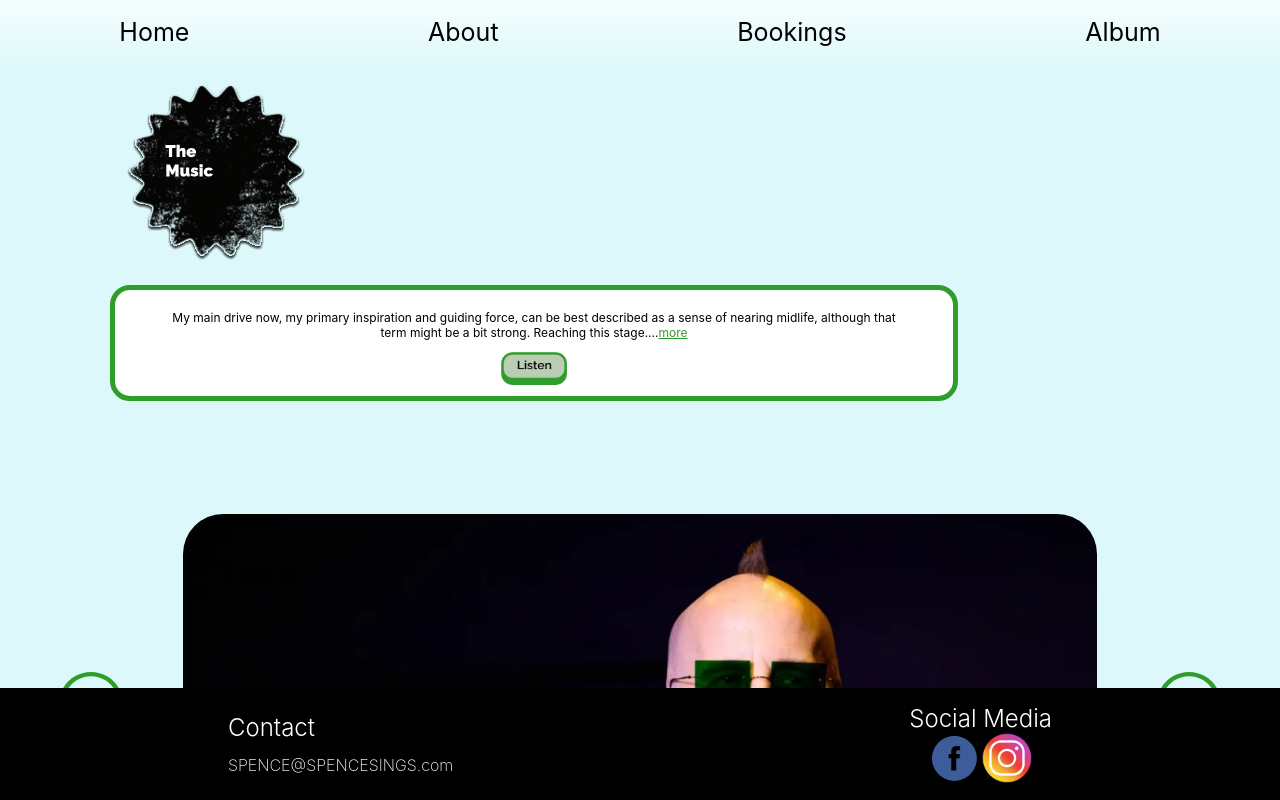
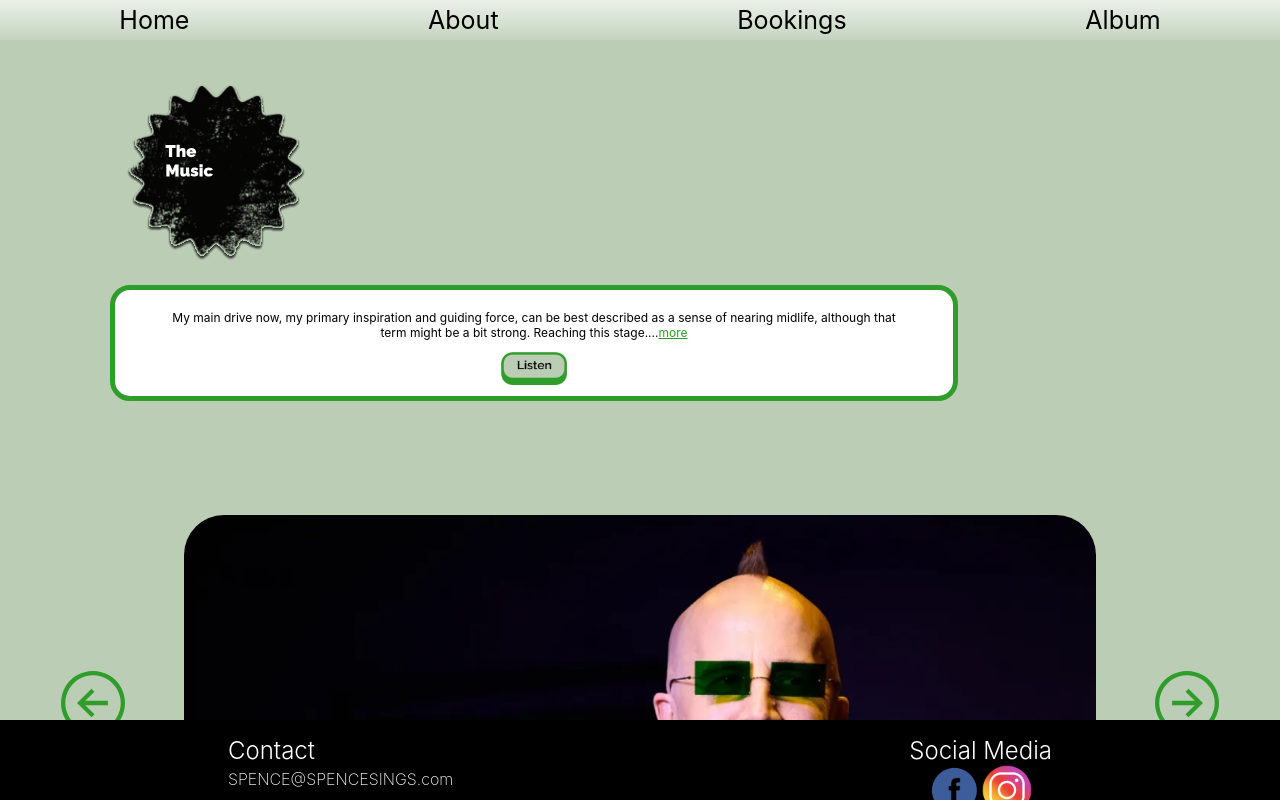
Before and after one commit to kendra-lacey/spence-cook-frontend, a React (Vite) app: page /about in a window 1280 px wide. Shown: the top 800 px of the page. Built offline with nearby package versions, Linux system fonts and the light colour scheme.

Commit message:
updated body background color, nav & footer heights, styling updates to set up proper spacing on about page

```diff
--- a/src/App.css
+++ b/src/App.css
@@ -24,7 +24,7 @@ body {
   font-family: Inter, system-ui, Avenir, Helvetica, Arial, sans-serif;
 
   color: black;
-  background-color: #DCF8FA;
+  background-color: #BBCDB5;
 
   font-synthesis: none;
   text-rendering: optimizeLegibility;
--- a/src/components/Carousel/Carousel.css
+++ b/src/components/Carousel/Carousel.css
@@ -1,7 +1,7 @@
 #carousel {
   display: flex;
   /* flex-direction: column; */
-  width: 100vw;
+  width: 100%;
   /* contain: content; */
   /* min-width: 50vw;
   max-width: 75vw; */
@@ -21,10 +21,11 @@
   background: none;
   cursor: pointer;
   width: 100%;
+  padding: 0;
 }
 
 .carousel-btn>img {
-  width: 5vw;
+  min-width: 5vw;
   max-width: 15vw;
 }
 
--- a/src/components/Footer/Footer.css
+++ b/src/components/Footer/Footer.css
@@ -4,7 +4,7 @@
   bottom: 0;
   background-color: black;
   width: 100%;
-  max-height: 14vh;
+  max-height: 10vh;
   display: flex;
   justify-content: space-around;
   /* padding: 4vh 0; */
--- a/src/components/NavBar/NavBar.css
+++ b/src/components/NavBar/NavBar.css
@@ -4,7 +4,8 @@ nav {
   width: 100vw;
   top: 0;
   /* background-color: red; */
-  height: 8%;
+  /* min-height: 5%; */
+  height: 5%;
   display: flex;
   align-items: center;
   z-index: 5;
@@ -31,6 +32,7 @@ nav {
 
 .link:hover {
   text-decoration: underline;
+  color: #2E9D29;
 }
 
 
--- a/src/components/NavBar/NavBar.jsx
+++ b/src/components/NavBar/NavBar.jsx
@@ -1,33 +1,25 @@
 // npm modules
 import { Link } from 'react-router-dom'
-// import styled from 'styled-components'
 
 // styling
+import './NavBar.css'
 
-import './NavBar.css'
-const linkStyle = {
-  color: "black",
-};
-
-// const navLink = styled.a`
-//   background-color: red;
-// `
 
 const NavBar = () => {
   return (
     <nav>
         <ul id='nav-ul'>
           <li className='navlink'>
-            <Link to="/" className='link' style={linkStyle}>Home</Link>
+            <Link to="/" className='link'>Home</Link>
           </li>
           <li className='navlink'>
-            <Link to="/about" className='link' style={linkStyle}>About</Link>
+            <Link to="/about" className='link'>About</Link>
           </li>
           <li className='navlink'>
-            <Link to="/bookings" className='link' style={linkStyle}>Bookings</Link>
+            <Link to="/bookings" className='link'>Bookings</Link>
           </li>
           <li className='navlink'>
-            <Link to="/album" className='link' style={linkStyle}>Album</Link>
+            <Link to="/album" className='link'>Album</Link>
           </li>
         </ul>
     </nav>
--- a/src/pages/About/About.css
+++ b/src/pages/About/About.css
@@ -2,8 +2,8 @@
   color: black;
   padding-top: 8vh;
   min-height: 100vh;
-  width: 100vw;
-  padding-bottom: 20vh;
+  /* width: 100vw; */
+  padding-bottom: 10vh;
   display: flex;
   flex-direction: column;
   justify-content: center;
@@ -14,10 +14,7 @@
 }
 
 #carousel-page-container {
-  /* min-height: 100%;
-  margin: 0;
-  padding: 0; */
-  max-width: 100vw;
+  max-width: 100%;
 }
 
 #mobile-only {
```
